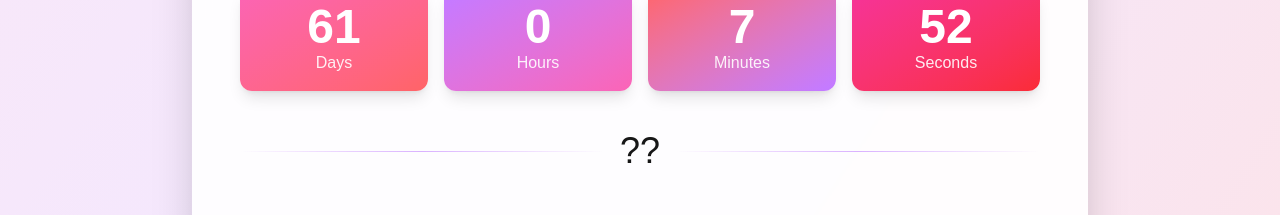
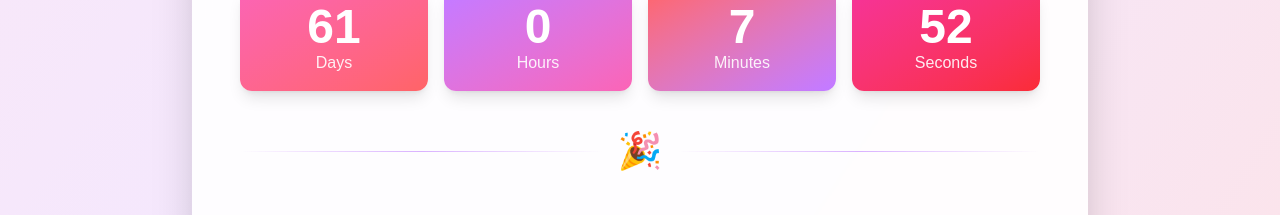
Before and after one commit to Juarpla/100d, a Next.js app: page / in a window 1280 px wide. Shown: the part 1081-1296 px from the top of the page. Built offline with nearby package versions, Linux system fonts and the light colour scheme; no server answers.

Commit message:
FIx icon on web

```diff
--- a/app/page.tsx
+++ b/app/page.tsx
@@ -307,7 +307,7 @@ export default function Home() {
           {/* Separator */}
           <div className="flex items-center justify-center my-6 sm:my-8 md:my-10">
             <div className="flex-grow h-px bg-gradient-to-r from-transparent via-purple-300 to-transparent dark:via-purple-700"></div>
-            <div className="mx-4 text-2xl sm:text-3xl md:text-4xl">??</div>
+            <div className="mx-4 text-2xl sm:text-3xl md:text-4xl">🎉</div>
             <div className="flex-grow h-px bg-gradient-to-r from-transparent via-purple-300 to-transparent dark:via-purple-700"></div>
           </div>
 
```
